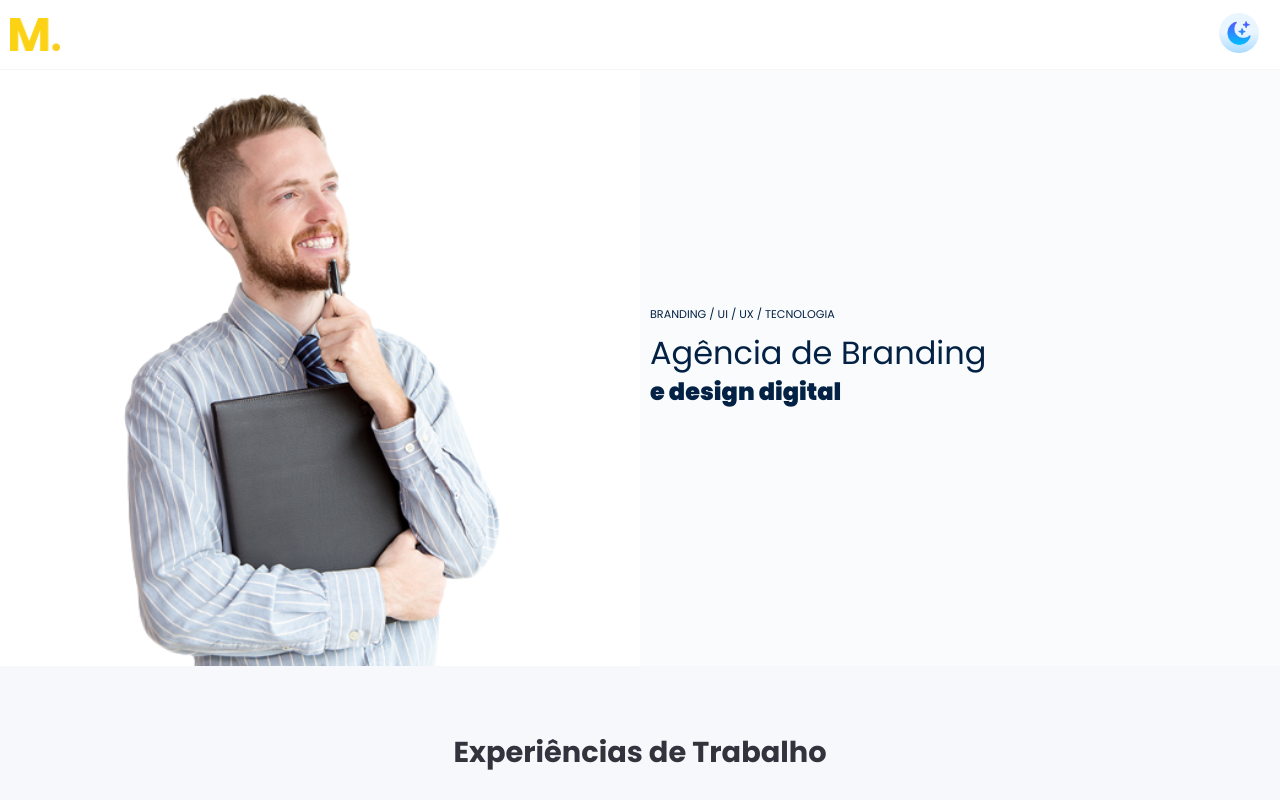
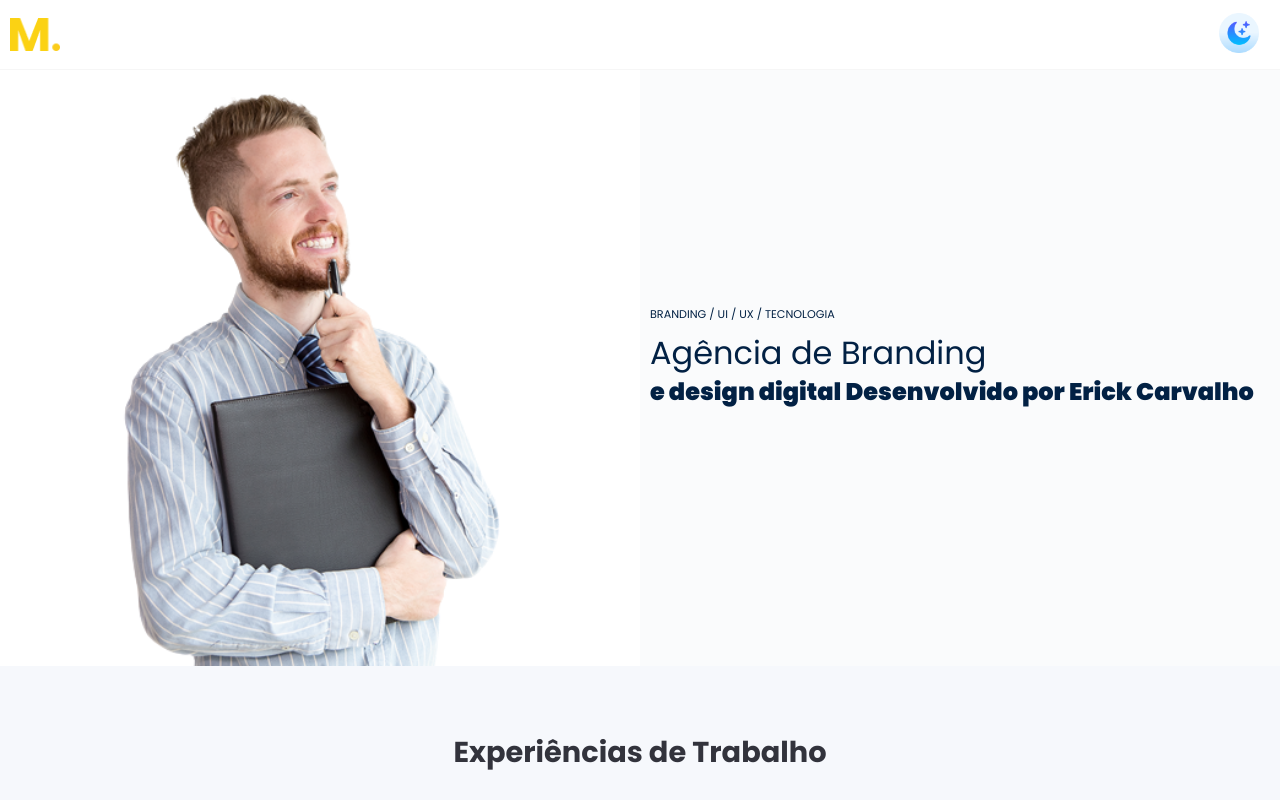
Before and after one commit to ErickAraujodC/Agencia-Digital, a React (Vite) app in the folder design-digital-app/: page / in a window 1280 px wide. Shown: the top 800 px of the page. Built offline with nearby package versions, Linux system fonts and the light colour scheme.

Commit message:
alter banner

```diff
--- a/design-digital-app/src/components/Banner/index.jsx
+++ b/design-digital-app/src/components/Banner/index.jsx
@@ -15,6 +15,7 @@ const Banner = (props) =>{
                 </h1>
                 <span>
                     e design digital
+                    Desenvolvido por Erick Carvalho
                 </span>
             </div>
         </div>
```
